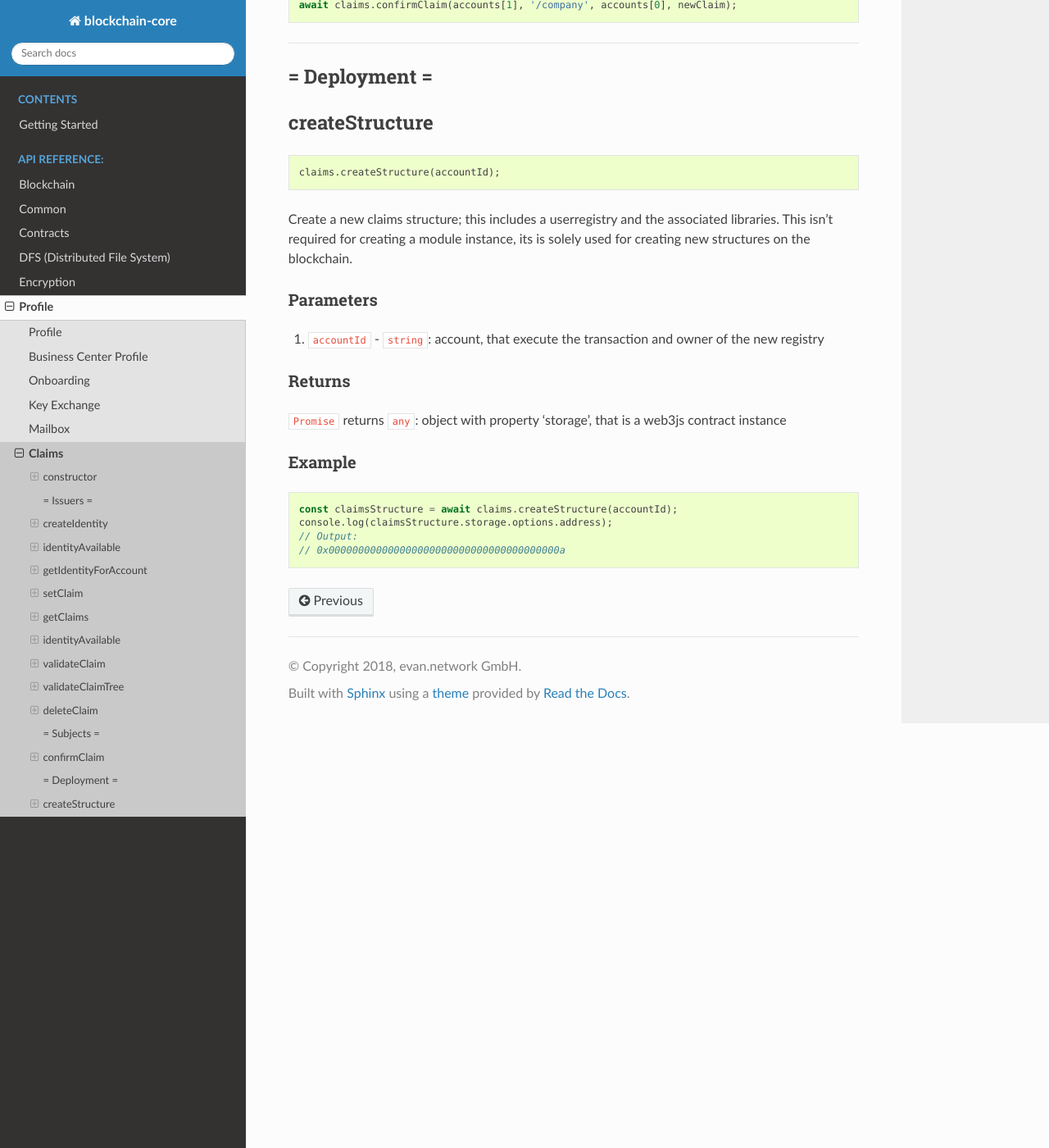
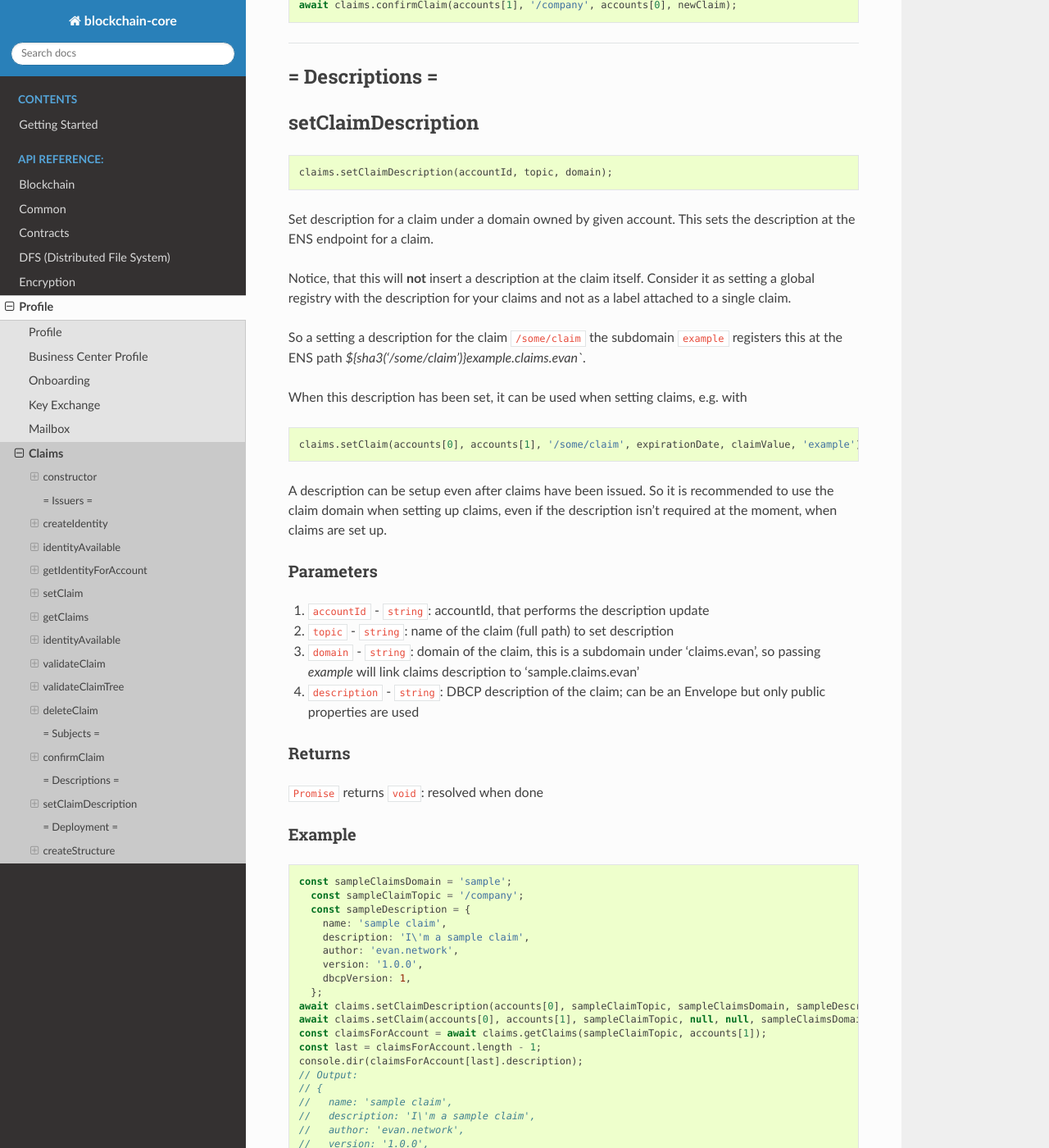
Before and after one commit to evannetwork/api-blockchain-core, a Sphinx documentation site: the page built from docs/profile/claims.rst, in a window 1280 px wide and 1400 px high, scrolled down 8953 px. Shown: the whole window at 82% size. Built offline with Sphinx 7.4.7 and the Read the Docs theme 2.0.0, drawn with Linux system fonts in a browser that asks for light colours; pages that are not in the unit, such as notebooks, are missing from menus; some of the changed text lies outside the part shown.

Commit message:
re-add `setClaimDescription` function; update docu; cleanup tests

```diff
--- a/docs/profile/claims.rst
+++ b/docs/profile/claims.rst
@@ -554,6 +554,81 @@ Example
 --------------------------------------------------------------------------------
 
 
+= Descriptions =
+==========================
+
+.. _claims_setClaimDescription:
+
+setClaimDescription
+================================================================================
+
+.. code-block:: typescript
+
+  claims.setClaimDescription(accountId, topic, domain);
+
+Set description for a claim under a domain owned by given account. This sets the description at the ENS endpoint for a claim.
+
+Notice, that this will **not** insert a description at the claim itself. Consider it as setting a global registry with the description for your claims and not as a label attached to a single claim.
+
+So a setting a description for the claim ``/some/claim`` the subdomain ``example`` registers this at the ENS path `${sha3('/some/claim')}example.claims.evan``.
+
+When this description has been set, it can be used when setting claims, e.g. with
+
+.. code-block:: typescript
+
+  claims.setClaim(accounts[0], accounts[1], '/some/claim', expirationDate, claimValue, 'example');
+
+A description can be setup even after claims have been issued. So it is recommended to use the claim domain when setting up claims, even if the description isn't required at the moment, when claims are set up.
+
+----------
+Parameters
+----------
+
+#. ``accountId`` - ``string``: accountId, that performs the description update
+#. ``topic`` - ``string``: name of the claim (full path) to set description
+#. ``domain`` - ``string``: domain of the claim, this is a subdomain under 'claims.evan', so passing `example` will link claims description to 'sample.claims.evan'
+#. ``description`` - ``string``: DBCP description of the claim; can be an Envelope but only public properties are used
+
+-------
+Returns
+-------
+
+``Promise`` returns ``void``: resolved when done
+
+-------
+Example
+-------
+
+.. code-block:: typescript
+
+  const sampleClaimsDomain = 'sample';
+    const sampleClaimTopic = '/company';
+    const sampleDescription = {
+      name: 'sample claim',
+      description: 'I\'m a sample claim',
+      author: 'evan.network',
+      version: '1.0.0',
+      dbcpVersion: 1,
+    };
+  await claims.setClaimDescription(accounts[0], sampleClaimTopic, sampleClaimsDomain, sampleDescription);
+  await claims.setClaim(accounts[0], accounts[1], sampleClaimTopic, null, null, sampleClaimsDomain);
+  const claimsForAccount = await claims.getClaims(sampleClaimTopic, accounts[1]);
+  const last = claimsForAccount.length - 1;
+  console.dir(claimsForAccount[last].description);
+  // Output:
+  // {
+  //   name: 'sample claim',
+  //   description: 'I\'m a sample claim',
+  //   author: 'evan.network',
+  //   version: '1.0.0',
+  //   dbcpVersion: 1,
+  // }
+
+
+
+--------------------------------------------------------------------------------
+
+
 = Deployment =
 ==========================
 
```
Also changed, not shown: 2 other files.
